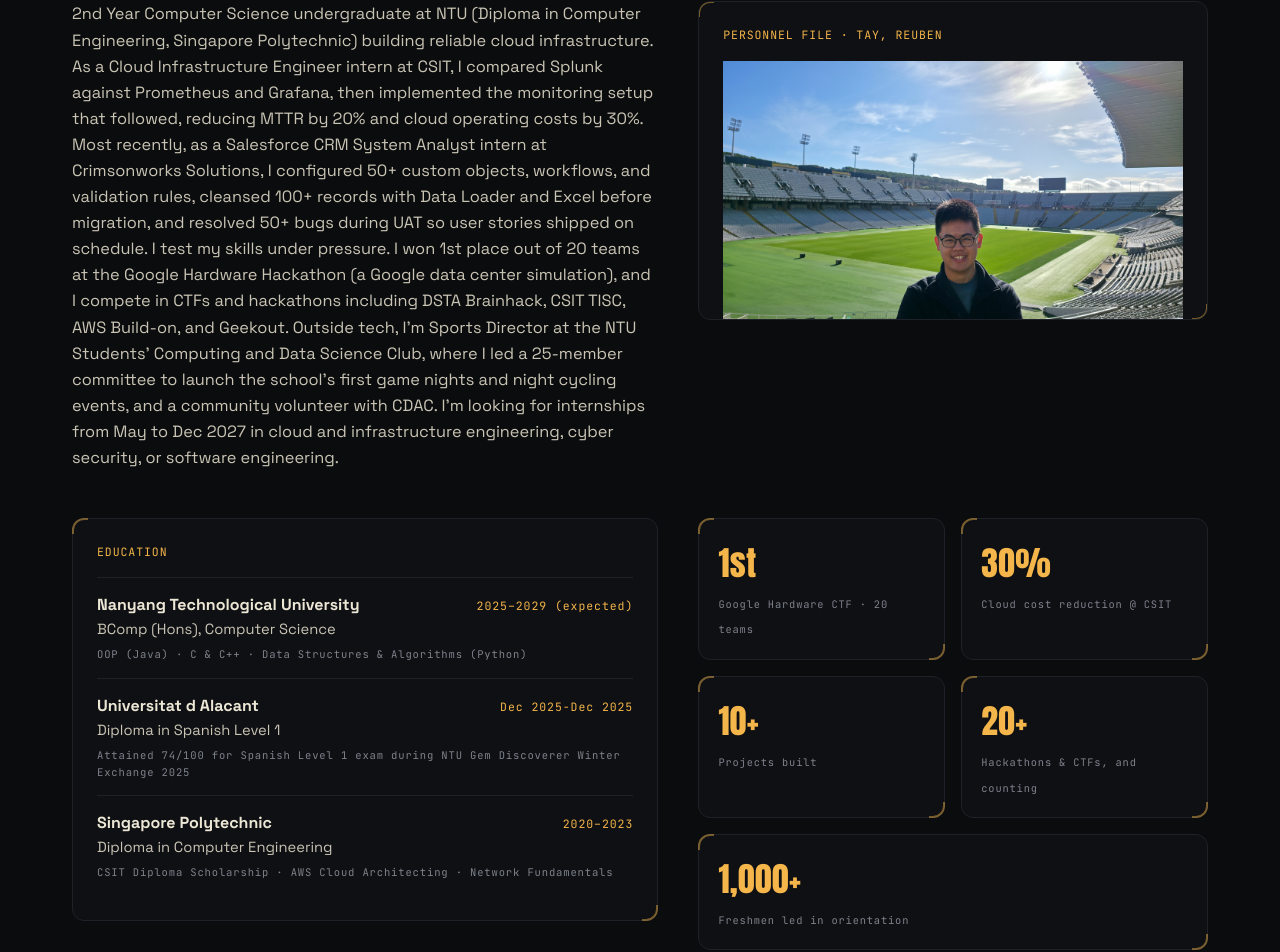
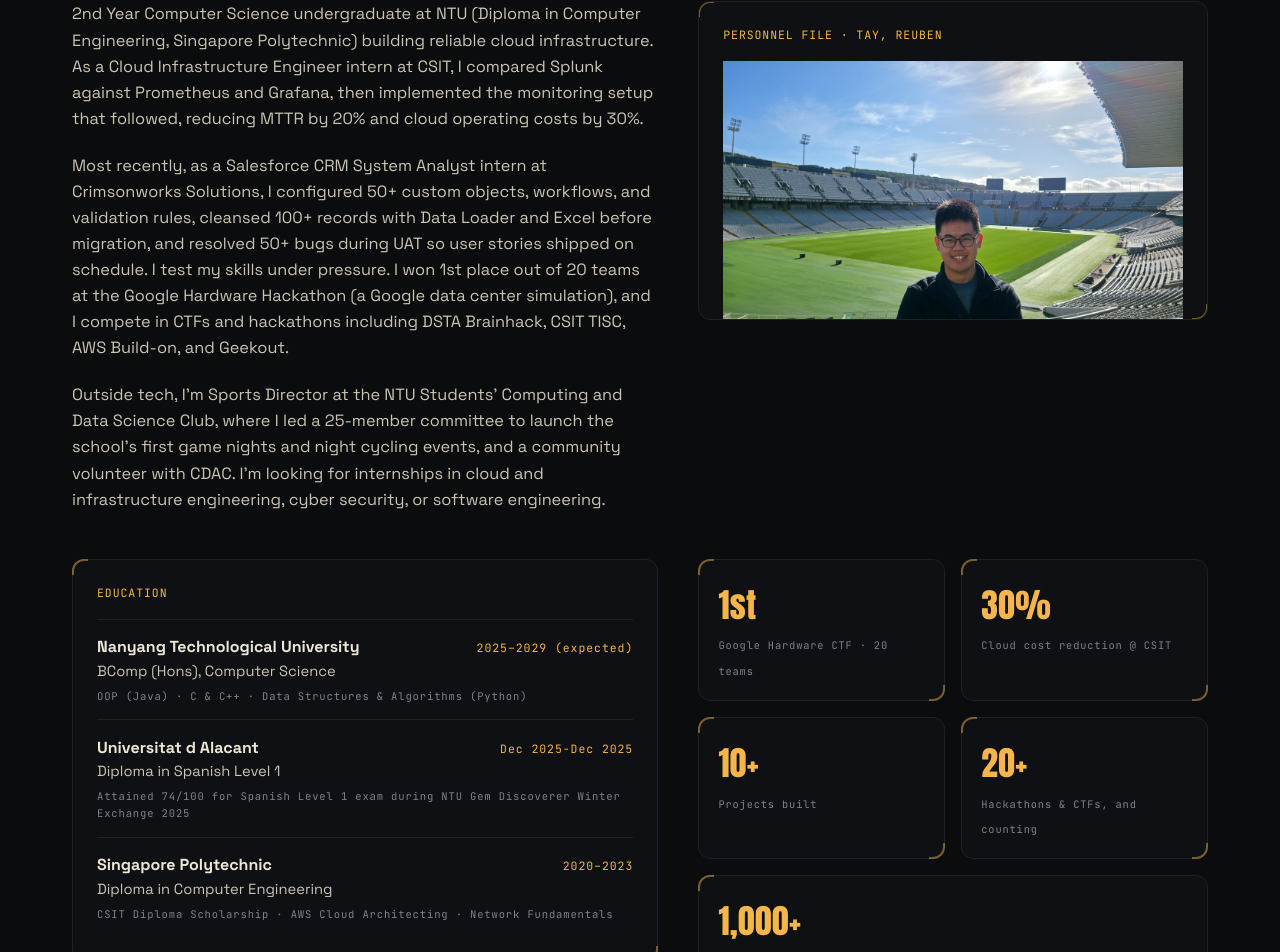
Before and after one commit to firepryo/Portfolio, a React (Vite) app: page / in a window 1280 px wide. Shown: the part 1102-2054 px from the top of the page. Built offline with nearby package versions, Linux system fonts and the light colour scheme.

Commit message:
Update content.js

```diff
--- a/src/content.js
+++ b/src/content.js
@@ -12,7 +12,11 @@ export const about = {
   short:
     "Reuben is a 2nd-year Computer Science undergraduate at NTU and an aspiring Cybersecurity / Cloud Architect Engineer. He's built production observability at CSIT, placed 1st in a Google hardware CTF, and ships AI-powered products, pairing cloud-and-security depth with a builder's love of hackathons.",
   full: [
-    "2nd Year Computer Science undergraduate at NTU (Diploma in Computer Engineering, Singapore Polytechnic) building reliable cloud infrastructure. As a Cloud Infrastructure Engineer intern at CSIT, I compared Splunk against Prometheus and Grafana, then implemented the monitoring setup that followed, reducing MTTR by 20% and cloud operating costs by 30%. Most recently, as a Salesforce CRM System Analyst intern at Crimsonworks Solutions, I configured 50+ custom objects, workflows, and validation rules, cleansed 100+ records with Data Loader and Excel before migration, and resolved 50+ bugs during UAT so user stories shipped on schedule. I test my skills under pressure. I won 1st place out of 20 teams at the Google Hardware Hackathon (a Google data center simulation), and I compete in CTFs and hackathons including DSTA Brainhack, CSIT TISC, AWS Build-on, and Geekout. Outside tech, I’m Sports Director at the NTU Students’ Computing and Data Science Club, where I led a 25-member committee to launch the school’s first game nights and night cycling events, and a community volunteer with CDAC. I’m looking for internships from May to Dec 2027 in cloud and infrastructure engineering, cyber security, or software engineering.",
+    "2nd Year Computer Science undergraduate at NTU (Diploma in Computer Engineering, Singapore Polytechnic) building reliable cloud infrastructure. As a Cloud Infrastructure Engineer intern at CSIT, I compared Splunk against Prometheus and Grafana, then implemented the monitoring setup that followed, reducing MTTR by 20% and cloud operating costs by 30%.",
+
+    "Most recently, as a Salesforce CRM System Analyst intern at Crimsonworks Solutions, I configured 50+ custom objects, workflows, and validation rules, cleansed 100+ records with Data Loader and Excel before migration, and resolved 50+ bugs during UAT so user stories shipped on schedule. I test my skills under pressure. I won 1st place out of 20 teams at the Google Hardware Hackathon (a Google data center simulation), and I compete in CTFs and hackathons including DSTA Brainhack, CSIT TISC, AWS Build-on, and Geekout.",
+
+    "Outside tech, I’m Sports Director at the NTU Students’ Computing and Data Science Club, where I led a 25-member committee to launch the school’s first game nights and night cycling events, and a community volunteer with CDAC. I’m looking for internships in cloud and infrastructure engineering, cyber security, or software engineering.",
   ],
   stats: [
     { value: '1st', label: 'Google Hardware CTF · 20 teams' },
```
